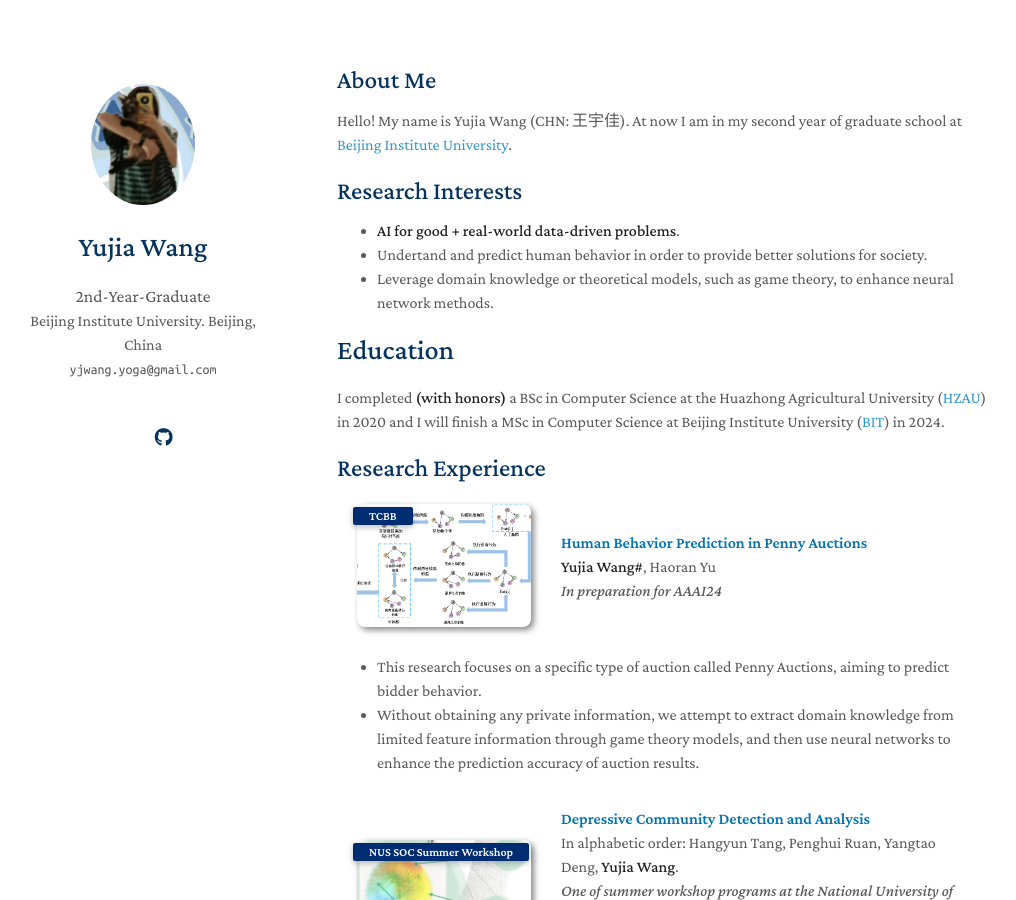
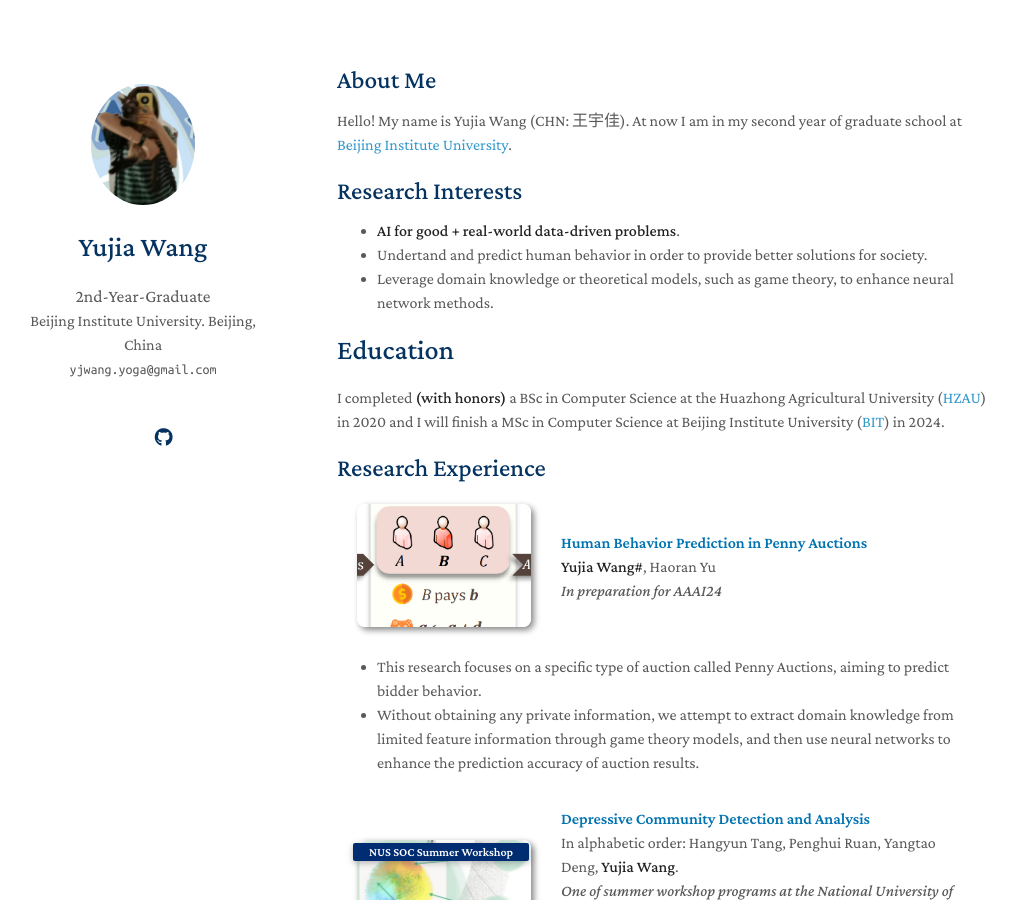
Before and after one commit to YogaWang7/YogaWang7.github.io, a Jekyll site: the page built from index.md, in a window 1280 px wide and 900 px high. Shown: the whole window, without its empty margins (133-1149 px from the left). Built offline with Jekyll 4.4.1, drawn with Linux system fonts in a browser that asks for light colours; nearby versions of some CDN libraries; a style sheet for code colours, icons or effects is not loaded; our own code applies the rules of GitHub Pages for plain Markdown files.

Commit message:
Update publications.md

```diff
--- a/_includes/publications.md
+++ b/_includes/publications.md
@@ -7,8 +7,7 @@
 <div class="pub-row">
 
   <div class="col-sm-3 abbr" style="position: relative;padding-right: 15px;padding-left: 15px;">
-    <img src="assets/img/AFSBN.png" class="teaser img-fluid z-depth-1">
-    <abbr class="badge">TCBB</abbr>
+    <img src="assets/img/PA.png" class="teaser img-fluid z-depth-1">
   </div>
 
   <div class="col-sm-9" style="position: relative;padding-right: 15px;padding-left: 20px;">
```
